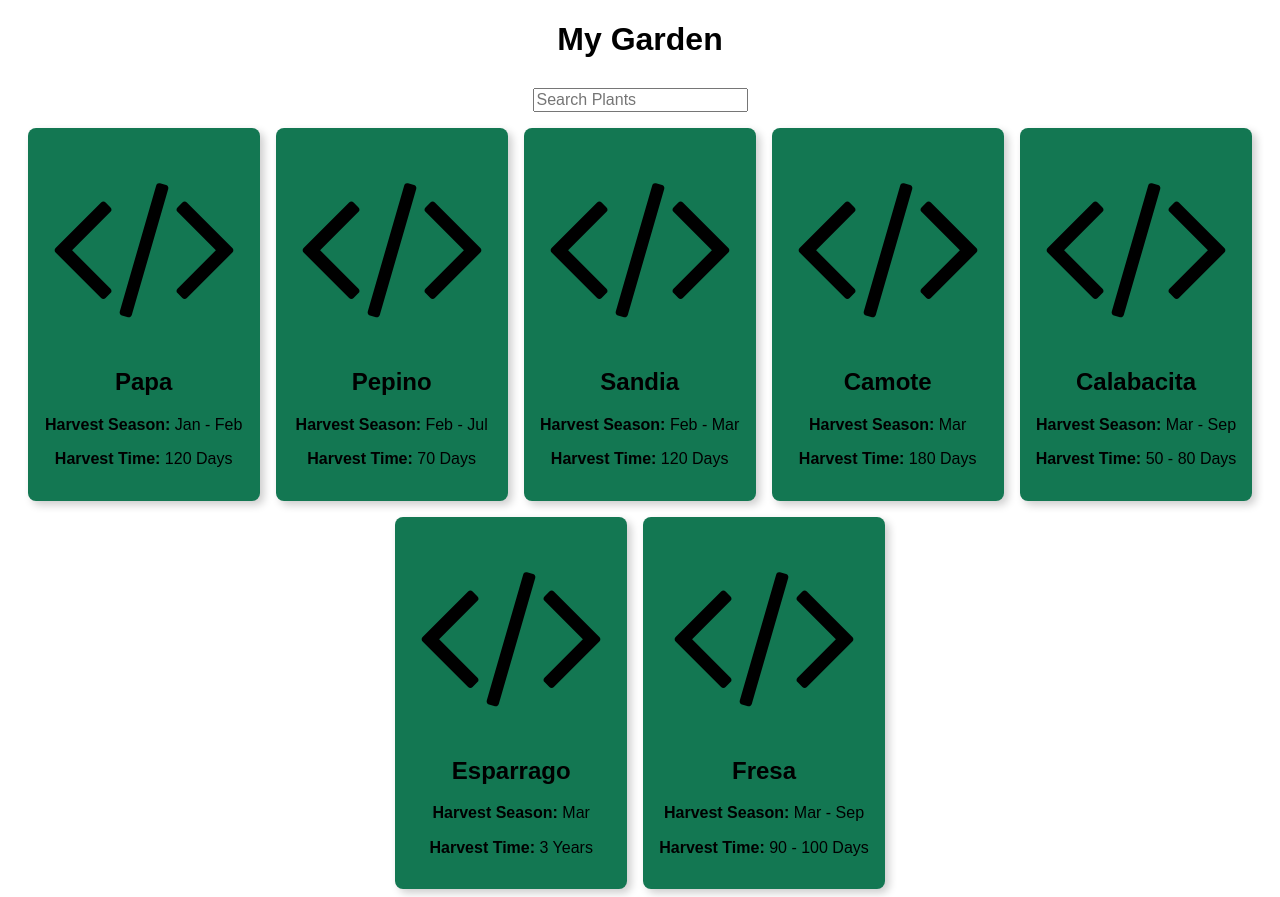
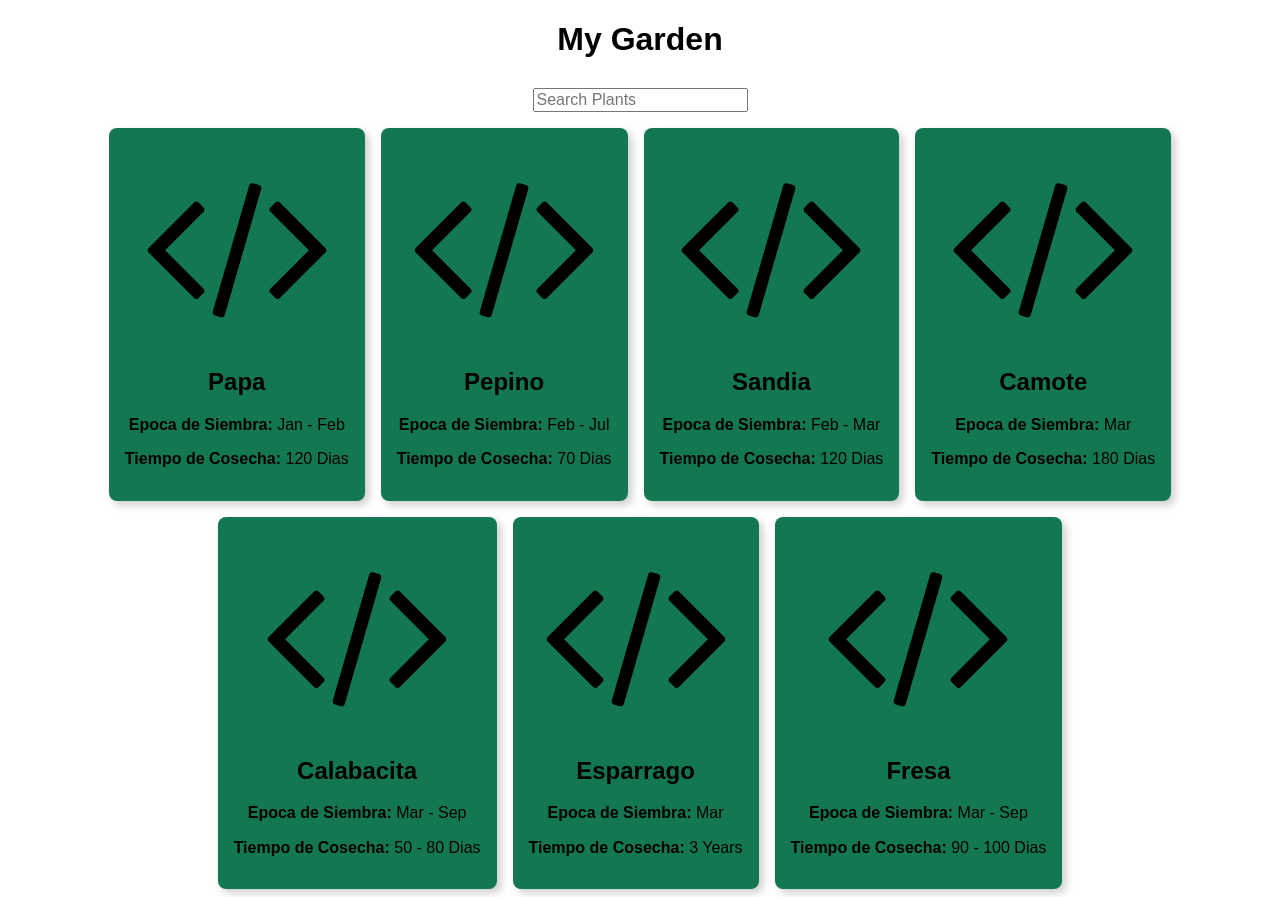
Before and after one commit to dotmotion/Herbalizer, a React (Create React App) app: page / in a window 1280 px wide. Built offline with nearby package versions, Linux system fonts and the light colour scheme.

Commit message:
updated variable names

```diff
--- a/src/Card.js
+++ b/src/Card.js
@@ -1,19 +1,19 @@
 import React from "react";
 import code from "./code.svg";
 
-const Card = ({ name, type, germTime, harvTime }) => {
+const Card = ({ name, type, epSiembra, tCosecha }) => {
   return (
     <div className="bg-dark-green dib br3 pa3 ma2 grow bw2 shadow-5">
       <img alt="plant" src={code} width="200px" height="200px" />
       <div>
         <h2>{name}</h2>
         <p>
-          <span className="b">Harvest Season: </span>
-          {germTime}
+          <span className="b">Epoca de Siembra: </span>
+          {epSiembra}
         </p>
         <p>
-          <span className="b">Harvest Time: </span>
-          {harvTime}
+          <span className="b">Tiempo de Cosecha: </span>
+          {tCosecha}
         </p>
       </div>
     </div>
--- a/src/CardList.js
+++ b/src/CardList.js
@@ -12,8 +12,8 @@ const CardList = ({ plants }) => {
             id={plants[i].id}
             name={plants[i].name}
             type={plants[i].type}
-            germTime={plants[i].harvSeason}
-            harvTime={plants[i].harvTime}
+            epSiembra={plants[i].epSiembra}
+            tCosecha={plants[i].tCosecha}
           />
         );
       })}
--- a/src/plants.js
+++ b/src/plants.js
@@ -2,43 +2,43 @@ export const plants = [
   {
     id: 1,
     name: "Papa",
-    harvSeason: "Jan - Feb",
-    harvTime: "120 Days"
+    epSiembra: "Jan - Feb",
+    tCosecha: "120 Dias"
   },
   {
     id: 2,
     name: "Pepino",
-    harvSeason: "Feb - Jul",
-    harvTime: "70 Days"
+    epSiembra: "Feb - Jul",
+    tCosecha: "70 Dias"
   },
   {
     id: 3,
     name: "Sandia",
-    harvSeason: "Feb - Mar",
-    harvTime: "120 Days"
+    epSiembra: "Feb - Mar",
+    tCosecha: "120 Dias"
   },
   {
     id: 3,
     name: "Camote",
-    harvSeason: "Mar",
-    harvTime: "180 Days"
+    epSiembra: "Mar",
+    tCosecha: "180 Dias"
   },
   {
     id: 4,
     name: "Calabacita",
-    harvSeason: "Mar - Sep",
-    harvTime: "50 - 80 Days"
+    epSiembra: "Mar - Sep",
+    tCosecha: "50 - 80 Dias"
   },
   {
     id: 5,
     name: "Esparrago",
-    harvSeason: "Mar",
-    harvTime: "3 Years"
+    epSiembra: "Mar",
+    tCosecha: "3 Years"
   },
   {
     id: 6,
     name: "Fresa",
-    harvSeason: "Mar - Sep",
-    harvTime: "90 - 100 Days"
+    epSiembra: "Mar - Sep",
+    tCosecha: "90 - 100 Dias"
   }
 ];
```
